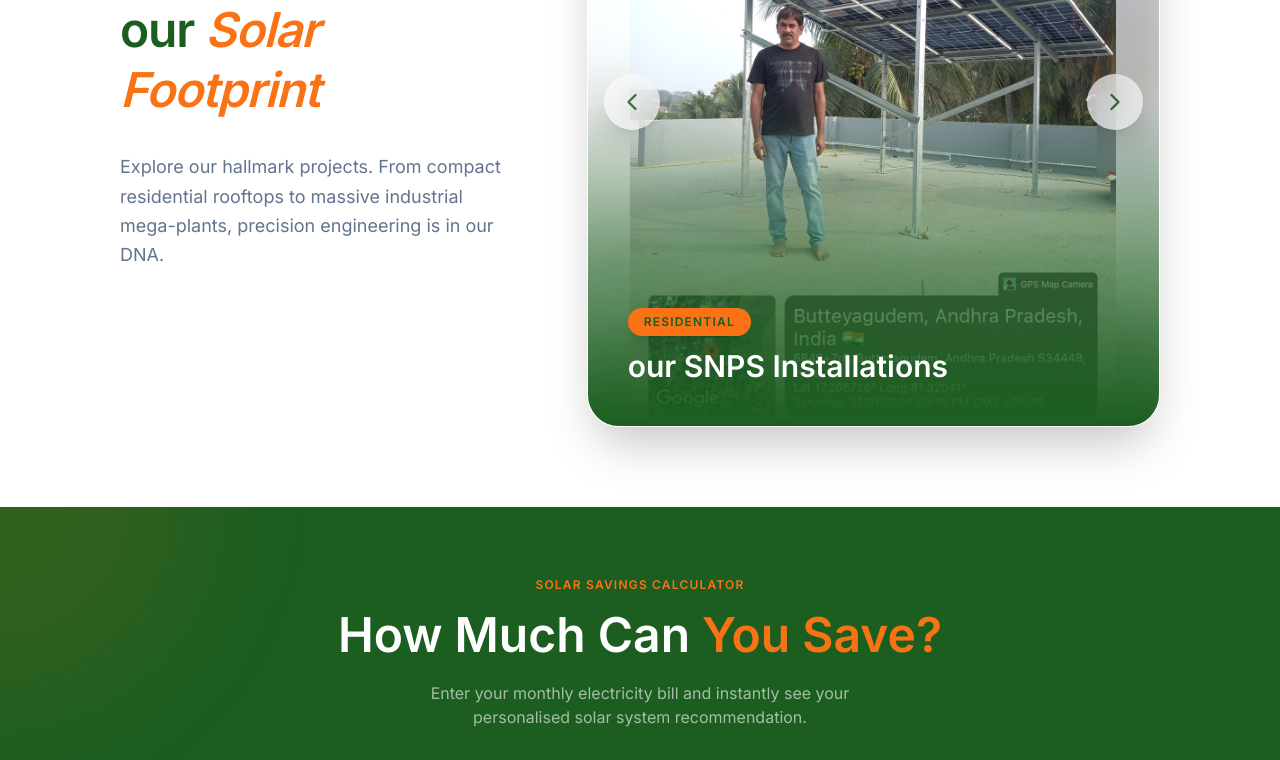
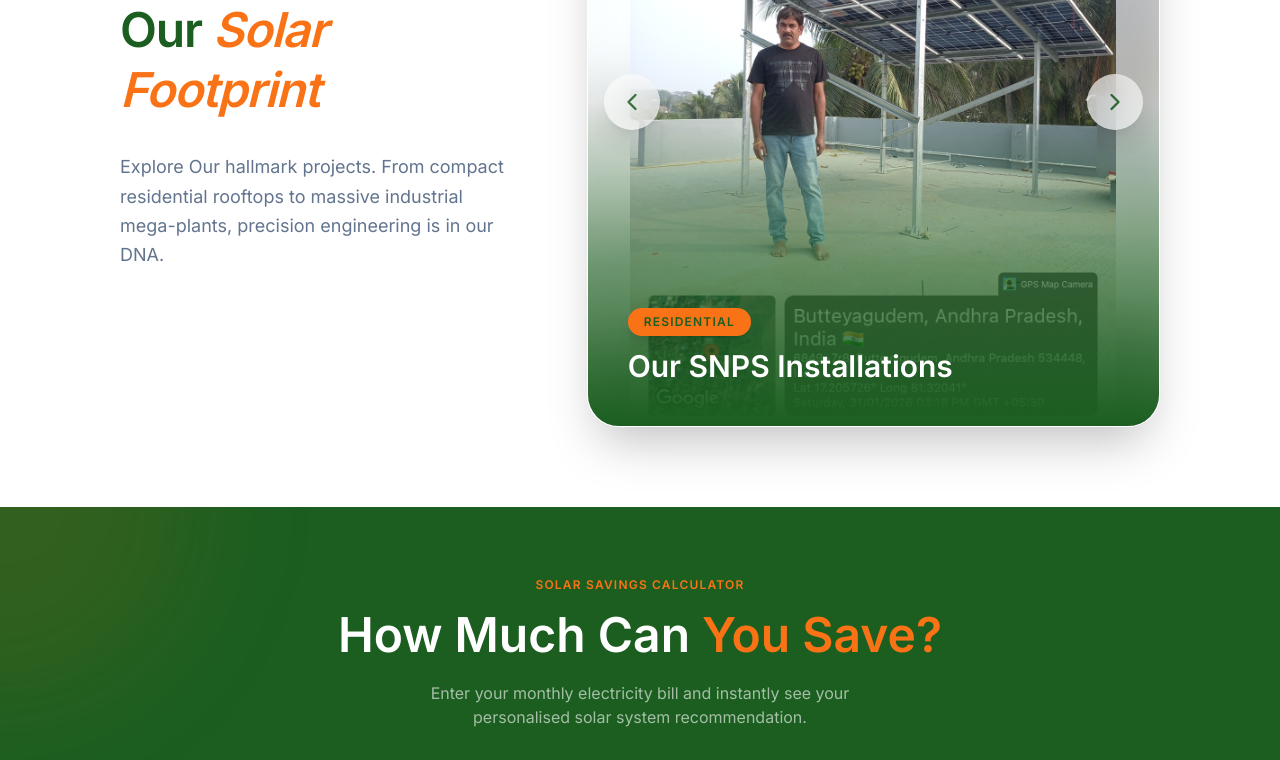
Before and after one commit to adityanandyala24-byte/suhanasolar, a React (Vite) app: page / in a window 1280 px wide. Shown: the part 4994-5754 px from the top of the page. Built offline with nearby package versions, Linux system fonts and the light colour scheme.

Commit message:
Update: small and even minor changes

```diff
--- a/src/components/Gallery.jsx
+++ b/src/components/Gallery.jsx
@@ -6,7 +6,7 @@ const Gallery = () => {
   const [index, setIndex] = useState(0);
   const images = Array.from({ length: 22 }, (_, i) => ({
     id: i + 1,
-    title: "our SNPS Installations",
+    title: "Our SNPS Installations",
     category: i % 3 === 0 ? "Commercial" : i % 2 === 0 ? "Industrial" : "Residential",
     src: `/gallery/project-${i + 1}.jpeg`
   }));
@@ -31,11 +31,11 @@ const Gallery = () => {
           </div>
 
           <h2 className="text-4xl md:text-5xl lg:text-5xl font-black text-secondary tracking-tight leading-tight">
-            our <span className="text-primary italic">Solar Footprint</span>
+            Our <span className="text-primary italic">Solar Footprint</span>
           </h2>
 
           <p className="text-slate-500 text-lg leading-relaxed">
-            Explore our hallmark projects. From compact residential rooftops to massive industrial mega-plants, precision engineering is in our DNA.
+            Explore Our hallmark projects. From compact residential rooftops to massive industrial mega-plants, precision engineering is in our DNA.
           </p>
 
 
@@ -100,9 +100,8 @@ const Gallery = () => {
               <button
                 key={i}
                 onClick={() => setIndex(i)}
-                className={`h-1.5 rounded-full transition-all duration-500 ${
-                  i === index ? 'w-6 bg-primary' : 'w-1.5 bg-white/40 hover:bg-white/80'
-                }`}
+                className={`h-1.5 rounded-full transition-all duration-500 ${i === index ? 'w-6 bg-primary' : 'w-1.5 bg-white/40 hover:bg-white/80'
+                  }`}
               />
             ))}
           </div>
```
